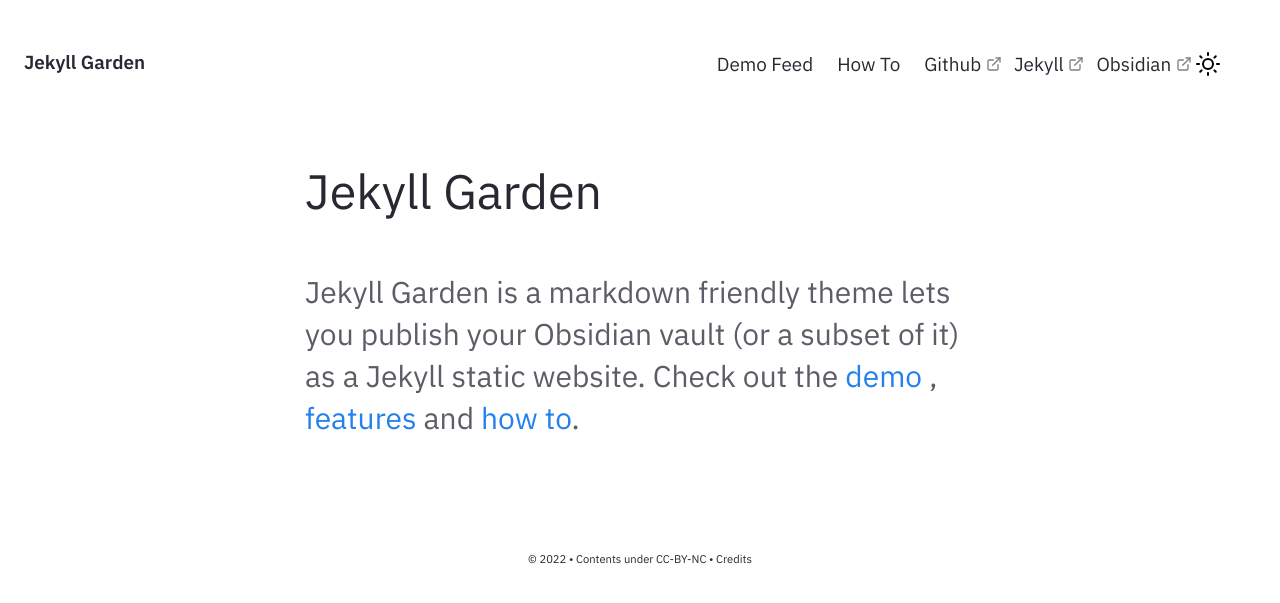
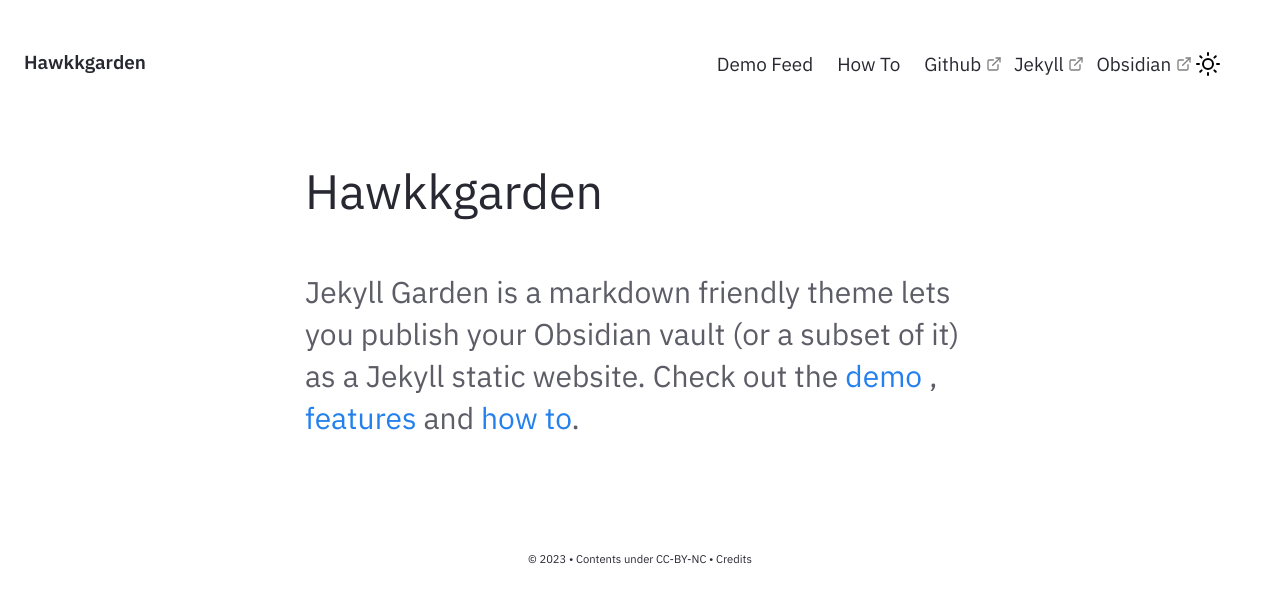
Before and after one commit to hawkkcodes/hawkkcodes.github.io, a Jekyll site: the page built from pages/index.md, in a window 1280 px wide. Shown: the top 603 px of the page. Built offline with Jekyll 4.4.1, drawn with Linux system fonts in a browser that asks for light colours.

Commit message:
Cambios en config

```diff
--- a/_config.yml
+++ b/_config.yml
@@ -19,7 +19,7 @@
 # in the templates via {{ site.myvariable }}.
 
 # URL is the base hostname with protocol for your site, eg http://example.com
-url: "" # the base hostname & protocol for your site, e.g. http://example.com
+url: "hawkkcodes.github.io" # the base hostname & protocol for your site, e.g. http://example.com
 
 # If you want to install this jekyll in a subpath (eg /digitalgarden) set it here.
 # Else keep it Empty (DON'T PUT /; Keep it empty)
@@ -27,10 +27,10 @@ baseurl: ""
 
 # Website Header, Description, Footer year and text.
 # If you are deleting this, make sure you remove it from HTML files too
-heading: Jekyll Garden # Change this
-content: Obsidian ready Jekyll Theme
+heading: Hawkkgarden # Change this
+content: Mi base de datos de conocimiento
 copyright:
-  year: © 2022
+  year: © 2023
   msg: Contents under CC-BY-NC
 
 # Set title and content for private & broken link tooltop
```
